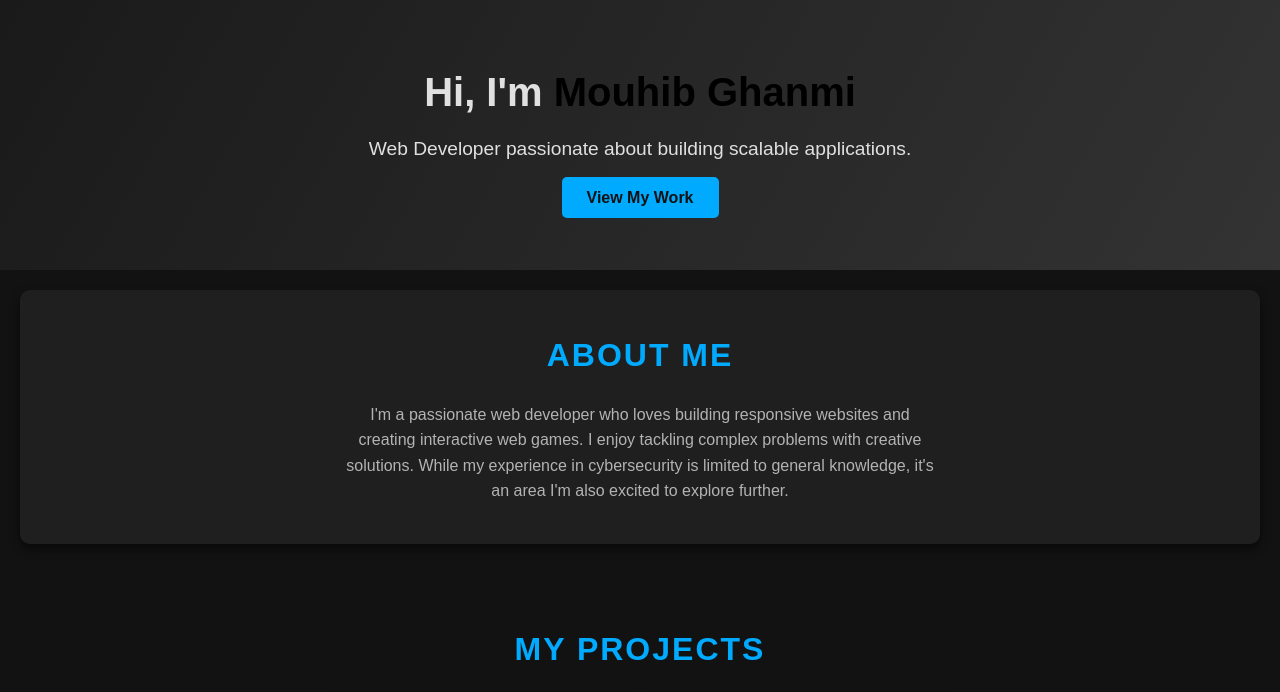
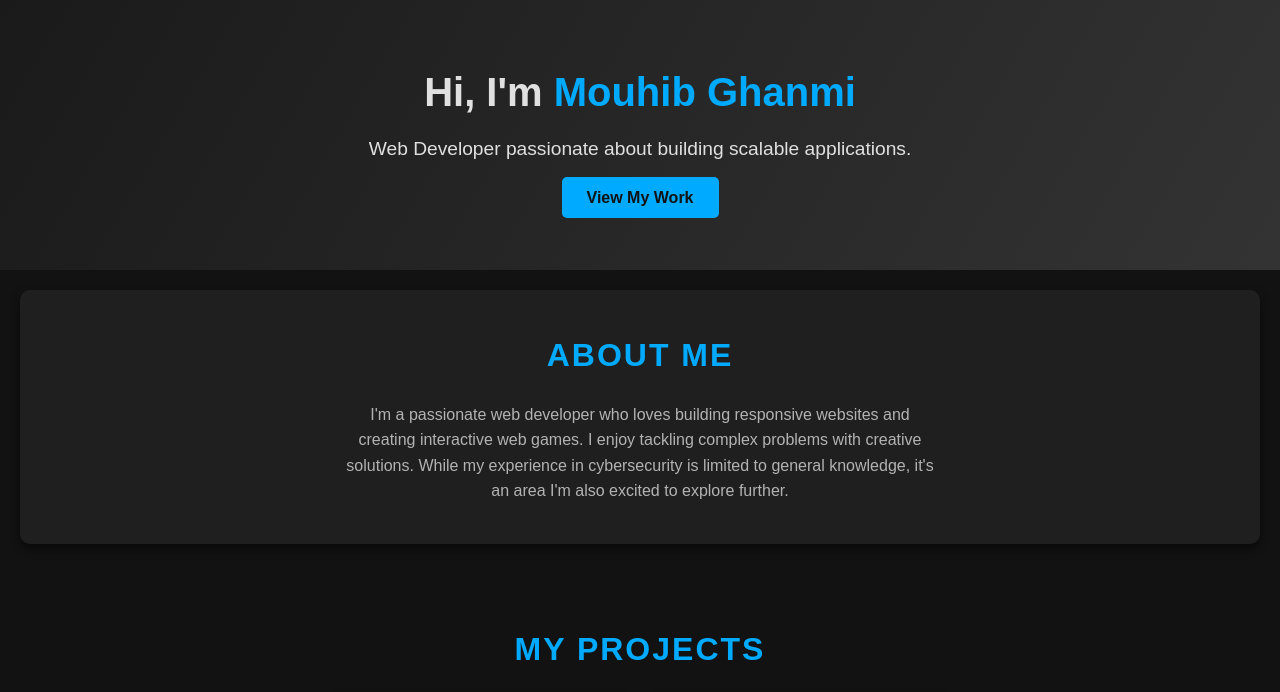
Before and after one commit to Mouhib2683/Portfolio, a plain HTML site: page index.html in a window 1280 px wide. Shown: the top 692 px of the page. Drawn offline with Linux system fonts and the light colour scheme.

Commit message:
Update style.css

```diff
--- a/style.css
+++ b/style.css
@@ -24,7 +24,7 @@ header h1 {
 }
 
 header h1 span {
-    color: black;
+    color: #00aaff;
 }
 
 header p {
```
